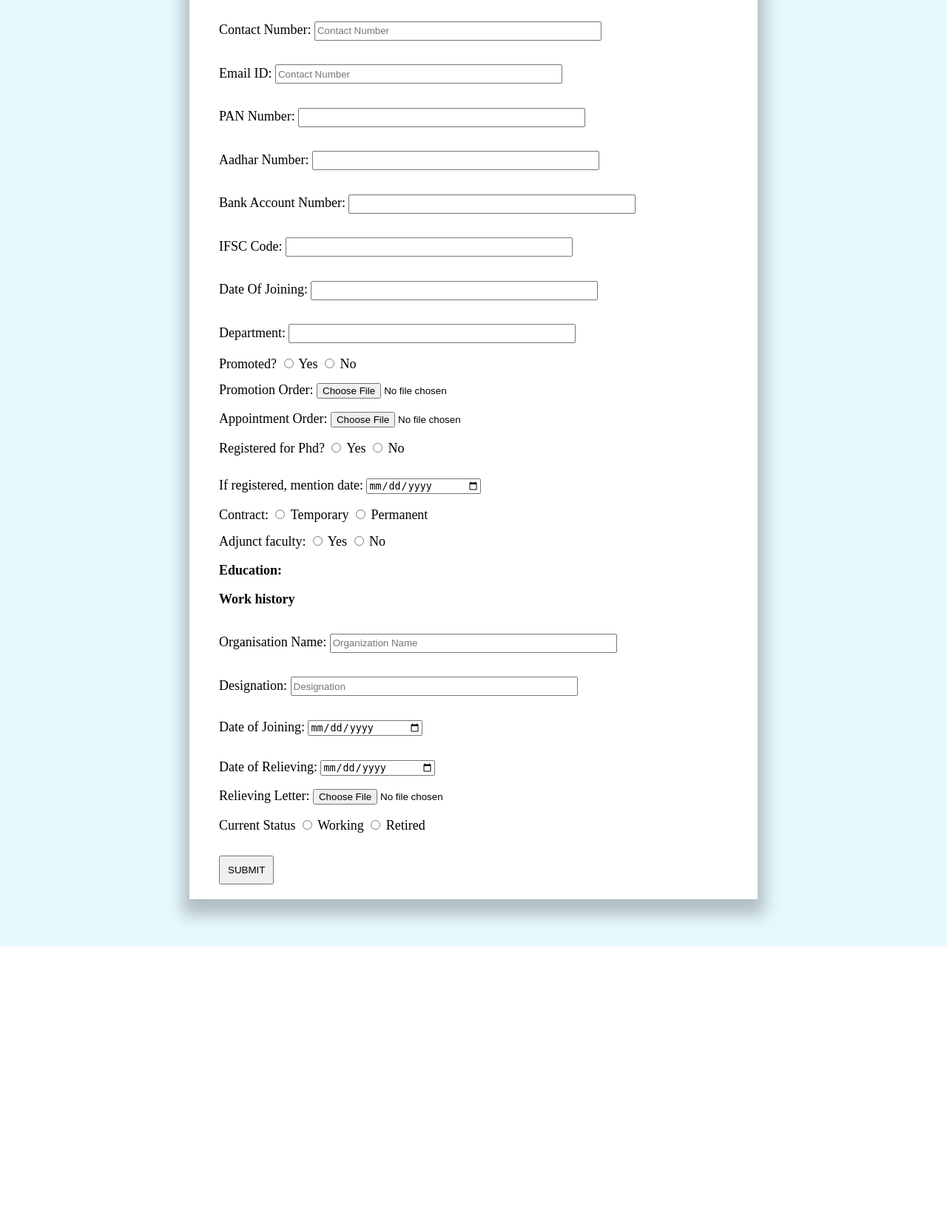
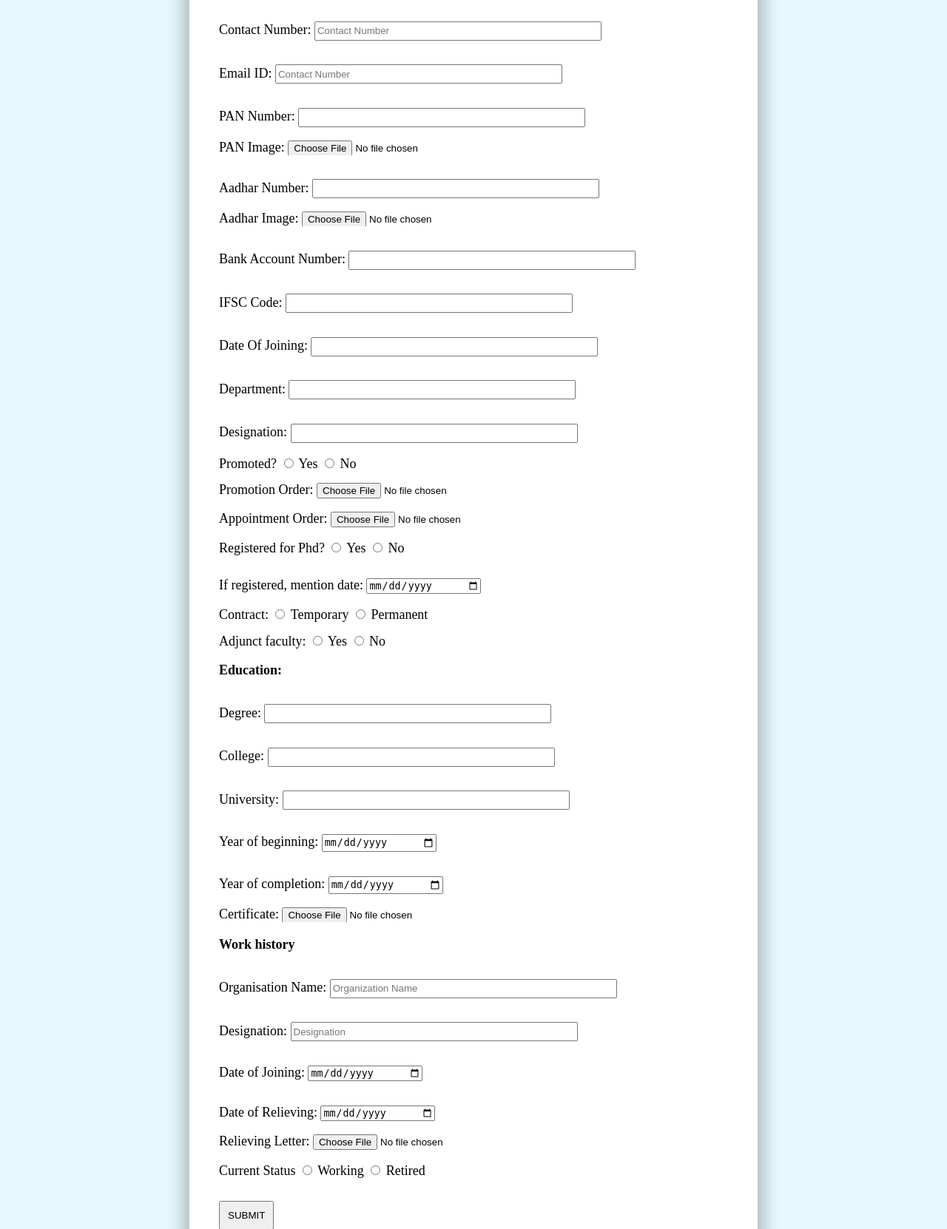
Before and after one commit to BlackFlair/VVCE-Publication, a Flask app: template templates/facultyDetails.html in a window 1280 px wide. Shown: the part 325-1987 px from the top of the page at 74% size. Before the commit the page ends 1605 px from the top, so only its background shows below. Run offline with Flask 2, Linux system fonts and the light colour scheme; the template is opened without the code that fills it, so the values that code supplies are empty.

Commit message:
Final Commit

```diff
--- a/main.py
+++ b/main.py
@@ -163,7 +163,6 @@ def signup():
                 connection.commit()
                 print("Commit 2 successful")
 
-                connection.close()
                 cursor.close()
                 print("Close successful")
 
@@ -199,7 +198,7 @@ def addPublication():
         print(g.user)
 
         for i in range(length):
-            name = query1[i][0] + " " + query1[i][1]
+            name = str(query1[i][0]) + " " + str(query1[i][1])
             fAuthor.append(name)
             print(fAuthor)
 
@@ -277,7 +276,8 @@ def facultyDetails():
         for i in range(jobRole_length):
             jobRole.append(query1[i][1])
 
-        query2 = '''SELECT * FROM Faculty WHERE Name="{name}"'''.format(name=g.user)
+        print(g.user)
+        query2 = '''SELECT * FROM Faculty WHERE ID="{name}"'''.format(name=g.user)
 
         query2 = cursor.execute(query2)
         query2 = query2.fetchall()
@@ -294,14 +294,14 @@ def facultyDetails():
                 phone = request.form['phone']
                 email = request.form['email']
                 pan = request.form['pan']
-                panImg = '-' #request.files['']
+                panImg = request.files['panImg']
                 aadhar = request.form['aadhar']
-                aadharImg = '-' #request.files['']
+                aadharImg = request.files['aadharImg']
                 accNum = request.form['bank']
                 ifsc = request.form['ifsc']
                 dojCurrent = request.form['doj_current']
                 department = request.form['department']
-                designation = '-' #request.form['designation']
+                designation = request.form['designation']
                 promoted = request.form.get('promoted')
                 promotionOrder = request.files['promotionOrder']
                 appointmentOrder = request.files['appointmentOrder']
@@ -309,6 +309,12 @@ def facultyDetails():
                 phdDate = request.form['phdDate']
                 contract = request.form.get('contract')
                 adjunct = request.form.get('adjunct')
+                degree = request.form['degree']
+                college = request.form['college']
+                university = request.form['university']
+                yob = request.form['yob']
+                yoc = request.form['yoc']
+                certificate = request.files['certificate']
                 organization = request.form['organization']
                 orgDesignation = request.form['org_designation']
                 orgDoj = request.form['org_doj']
@@ -318,13 +324,16 @@ def facultyDetails():
 
                 print('__2__')
 
+                panImg = panImg.read()
+                aadharImg = aadharImg.read()
+                certificate = certificate.read()
                 promotionOrder = promotionOrder.read()
                 appointmentOrder = appointmentOrder.read()
                 orgReleavingLetter = orgReleavingLetter.read()
 
                 print('__3__')
 
-                educationHistory = {'A':'a'}
+                educationHistory = {'Degree':degree, 'College':college, 'University':university, 'Joining':yob, 'Completion':yoc, 'Certificate': certificate}
                 workHistory = {'Organization':organization, 'Designation':orgDesignation, 'DOJ':orgDoj, 'DOR':orgDor, 'ReleavingLetter':orgReleavingLetter, 'Status':orgStatus}
 
                 # query3 = '''UPDATE Faculty SET Salutation="{a}", Name="{b}", Phone="{c}", Email="{d}", PANNumber="{e}", PANImage="{f}",
--- a/templates/facultyDetails.html
+++ b/templates/facultyDetails.html
@@ -221,8 +221,16 @@
 					    <input type="text" class="str" placeholder="" name="pan" value="{{details[0][5]}}" required>
 					</p>
 
+					<p>PAN Image:
+					    <input type="file" class="str" placeholder="" name="panImg" value="{{details[0][5]}}" required>
+					</p>
+
                     <p>Aadhar Number:
 					    <input type="text" class="str" placeholder="" name="aadhar" value="{{details[0][7]}}" required>
+					</p>
+
+					<p>Aadhar Image:
+					    <input type="file" class="str" placeholder="" name="aadharImg" value="{{details[0][5]}}" required>
 					</p>
 
                     <p>Bank Account Number:
@@ -241,6 +249,10 @@
 
                     <p>Department:
 					    <input type="text" class="str" placeholder="" name="department" value="{{details[0][13]}}" required>
+					</p>
+
+					<p>Designation:
+					    <input type="text" class="str" placeholder="" name="designation" value="{{details[0][13]}}" required>
 					</p>
 
 
@@ -287,7 +299,29 @@
 
 					<h4>Education:</h4>
 
-					<!--add here-->
+					<p>Degree:
+						<input type="text" name="degree" class="str" required>
+					</p>
+
+					<p>College:
+						<input type="text" name="college" class="str" required>
+					</p>
+
+					<p>University:
+						<input type="text" name="university" class="str" required>
+					</p>
+
+					<p>Year of beginning:
+						<input type="date" name="yob" class="str" required>
+					</p>
+
+					<p>Year of completion:
+						<input type="date" name="yoc" class="str" required>
+					</p>
+
+					<p>Certificate:
+						<input type="file" name="certificate" class="str" required>
+					</p>
 
 					<!--NOTE: 3 fields missing above!!-->
 
```
